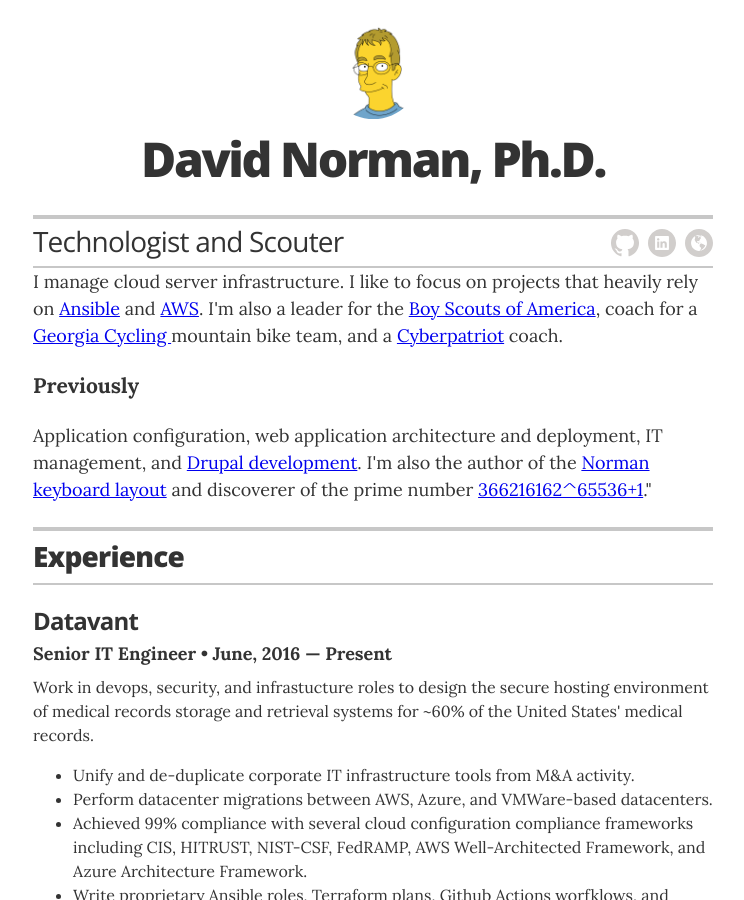
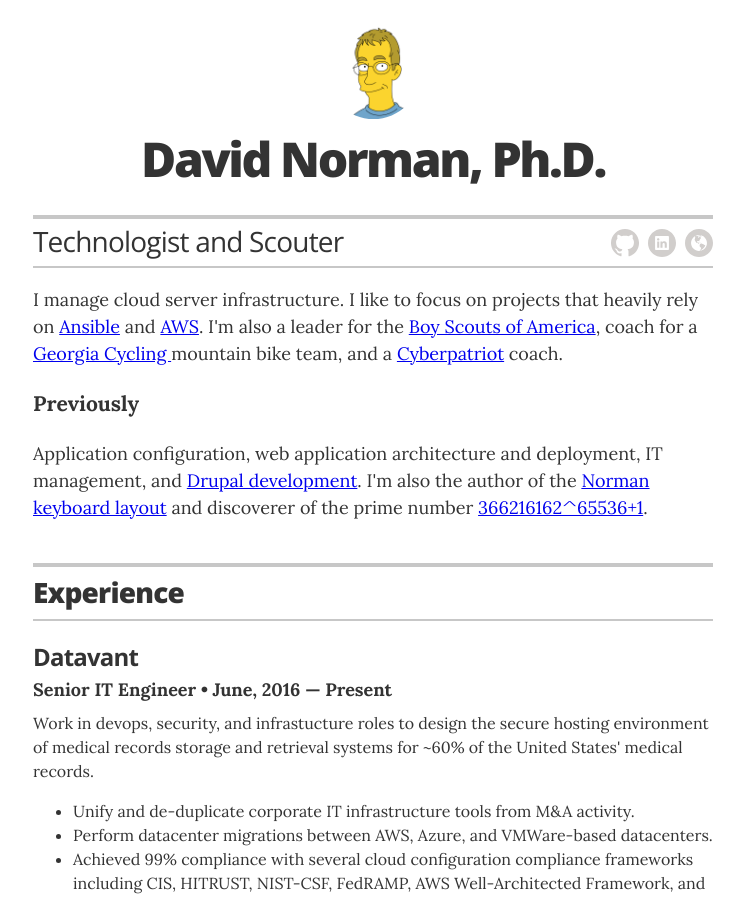
Before and after one commit to deekayen/dkn.github.io, a Jekyll site: the page built from index.html, in a window 1280 px wide and 900 px high. Shown: the whole window, without its empty margins (267-1011 px from the left). Built offline with Jekyll 4.4.1, drawn with Linux system fonts in a browser that asks for light colours.

Commit message:
Try paragraph formatting for executive summary

```diff
--- a/_config.yml
+++ b/_config.yml
@@ -23,10 +23,10 @@
 display_header_contact_info:    "false"
 
 resume_header_intro: >
-  I manage cloud server infrastructure. I like to focus on projects that heavily rely on <a href="https://www.ansible.com/">Ansible</a> and <a href="https://aws.amazon.com/">AWS</a>. I'm also a leader for the <a href="http://www.scouting.org/">Boy Scouts of America</a>, coach for a <a href="https://www.georgiacycling.org/">Georgia Cycling </a> mountain bike team, and a <a href="https://www.uscyberpatriot.org/">Cyberpatriot</a> coach.
+  <p>I manage cloud server infrastructure. I like to focus on projects that heavily rely on <a href="https://www.ansible.com/">Ansible</a> and <a href="https://aws.amazon.com/">AWS</a>. I'm also a leader for the <a href="http://www.scouting.org/">Boy Scouts of America</a>, coach for a <a href="https://www.georgiacycling.org/">Georgia Cycling </a> mountain bike team, and a <a href="https://www.uscyberpatriot.org/">Cyberpatriot</a> coach.</p>
 
   <h3>Previously</h3>
-  Application configuration, web application architecture and deployment, IT management, and <a href="https://www.drupal.org/user/972">Drupal development</a>. I'm also the author of the <a href="https://normanlayout.info">Norman keyboard layout</a> and discoverer of the prime number <a href="https://www.primegrid.com/primes/?section=primelist&userid=75896">366216162^65536+1</a>."
+  <p>Application configuration, web application architecture and deployment, IT management, and <a href="https://www.drupal.org/user/972">Drupal development</a>. I'm also the author of the <a href="https://normanlayout.info">Norman keyboard layout</a> and discoverer of the prime number <a href="https://www.primegrid.com/primes/?section=primelist&userid=75896">366216162^65536+1</a>.</p>
 
 # use "yes" to display the email contact button,
 # "no" to display an "I'm not looking for work" message,
```
